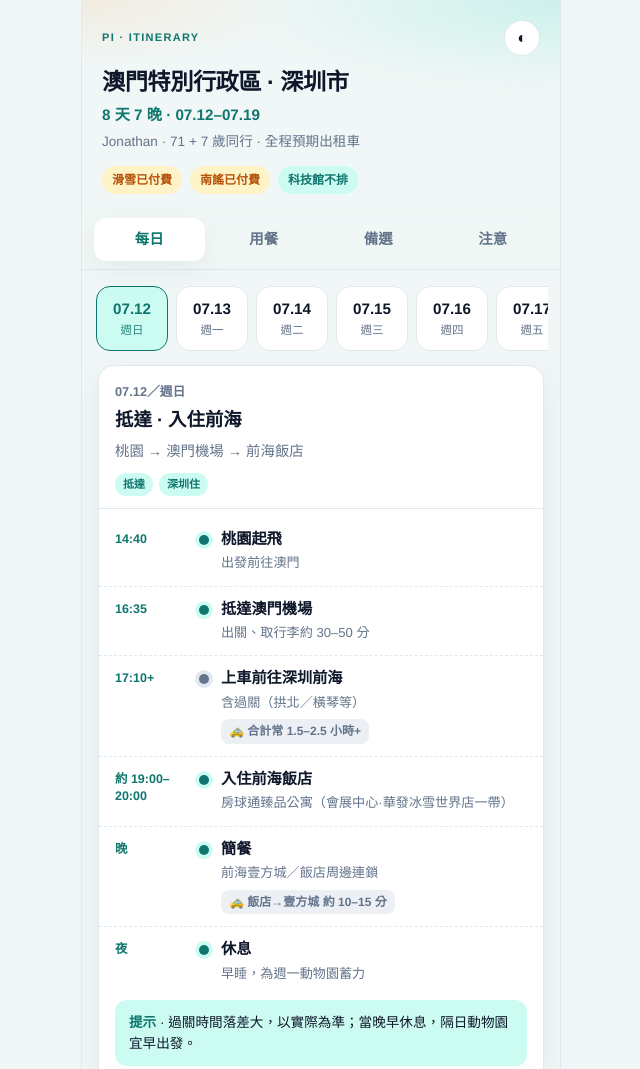
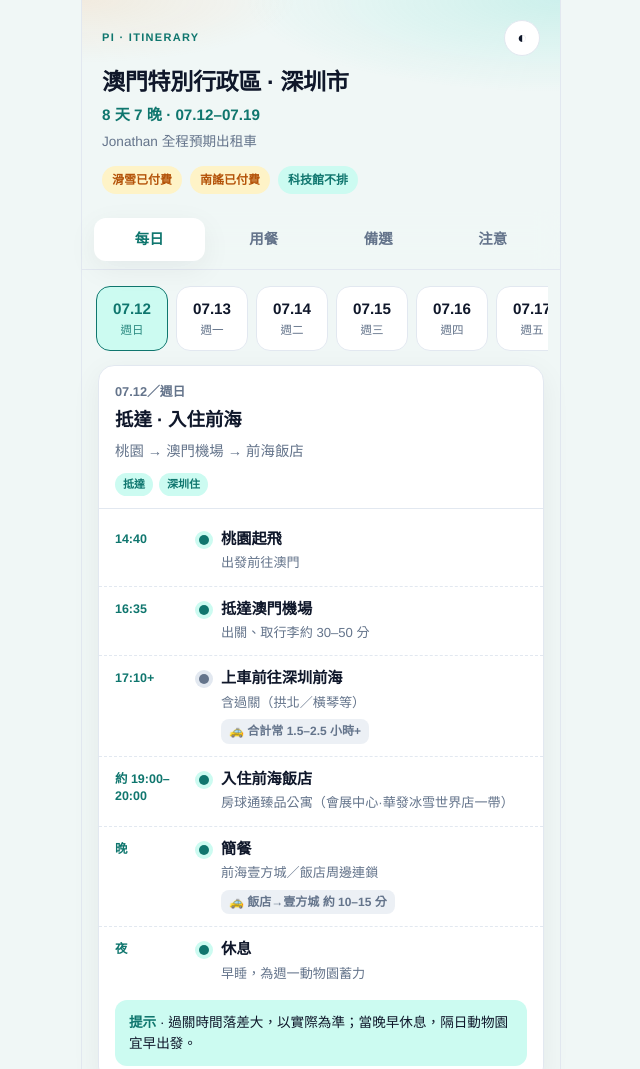
Before and after one commit to simon8233/202607_macao, a plain HTML site: page index.html in a window 1280 px wide. Shown: the top 1069 px of the page, without its empty margins (319-959 px from the left). Drawn offline with Linux system fonts and the light colour scheme.

Commit message:
remove 71+ 7

```diff
--- a/index.html
+++ b/index.html
@@ -21,7 +21,7 @@
       </div>
       <h1>澳門特別行政區 · 深圳市</h1>
       <p class="subtitle">8 天 7 晚 · 07.12–07.19</p>
-      <p class="meta">Jonathan · 71 + 7 歲同行 · 全程預期出租車</p>
+      <p class="meta">Jonathan  全程預期出租車</p>
       <div class="chips">
         <span class="chip lock">滑雪已付費</span>
         <span class="chip lock">南謠已付費</span>
```
